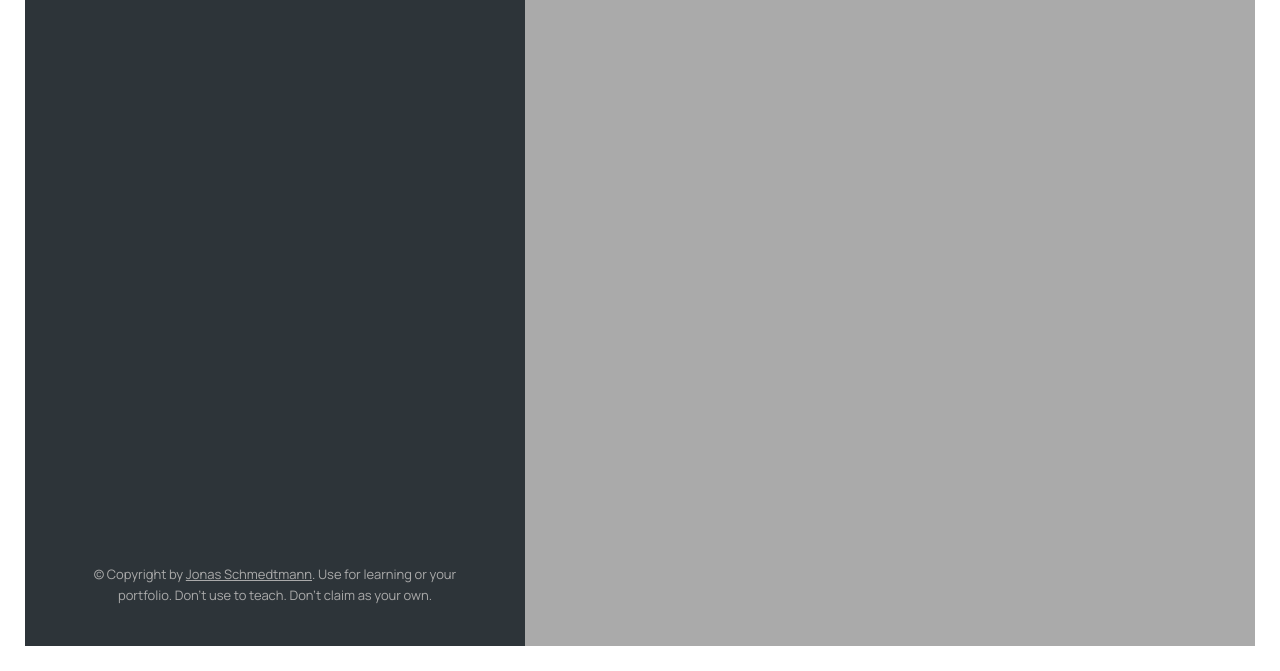
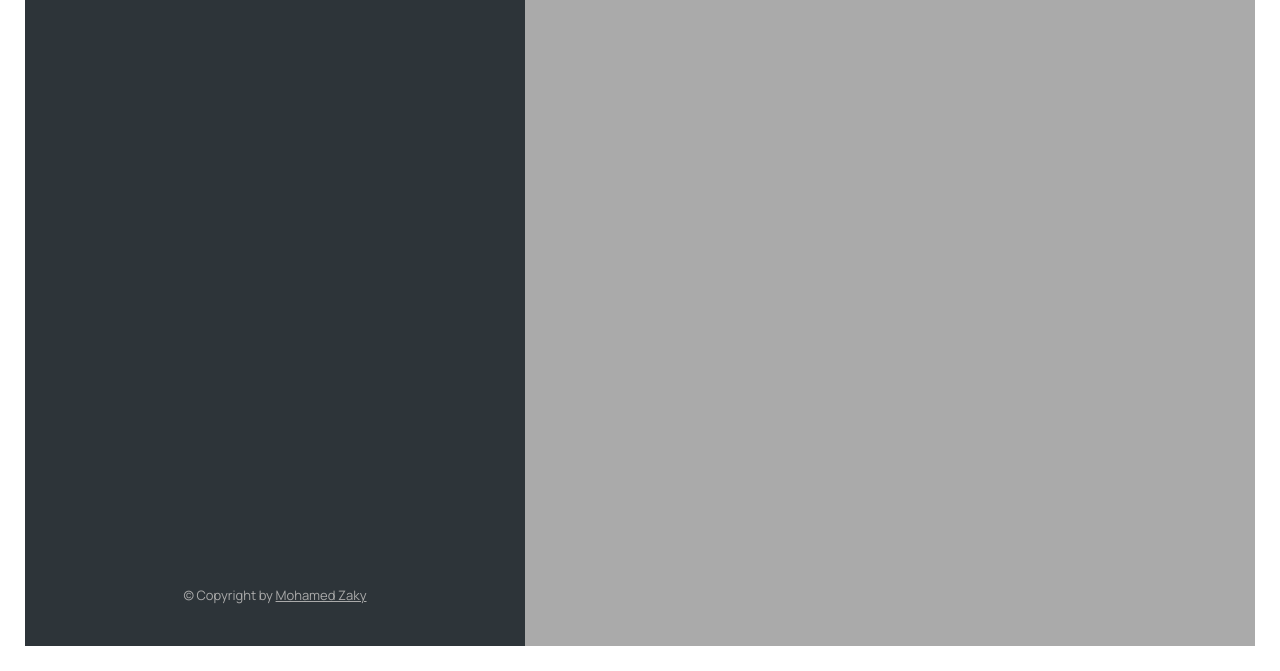
Before and after one commit to Mohamedzake/map-app, a plain HTML site: page index.html in a window 1280 px wide. Shown: the part 129-800 px from the top of the page. Drawn offline with nearby package versions, Linux system fonts and the light colour scheme.

Commit message:
Update index.html

```diff
--- a/index.html
+++ b/index.html
@@ -126,10 +126,9 @@
         <a
           class="twitter-link"
           target="_blank"
-          href="https://twitter.com/jonasschmedtman"
-          >Jonas Schmedtmann</a
-        >. Use for learning or your portfolio. Don't use to teach. Don't claim
-        as your own.
+          href="linkedin.com/in/mohamed-zaki-9823a0225"
+          >Mohamed Zaky</a
+        >
       </p>
     </div>
 
```
